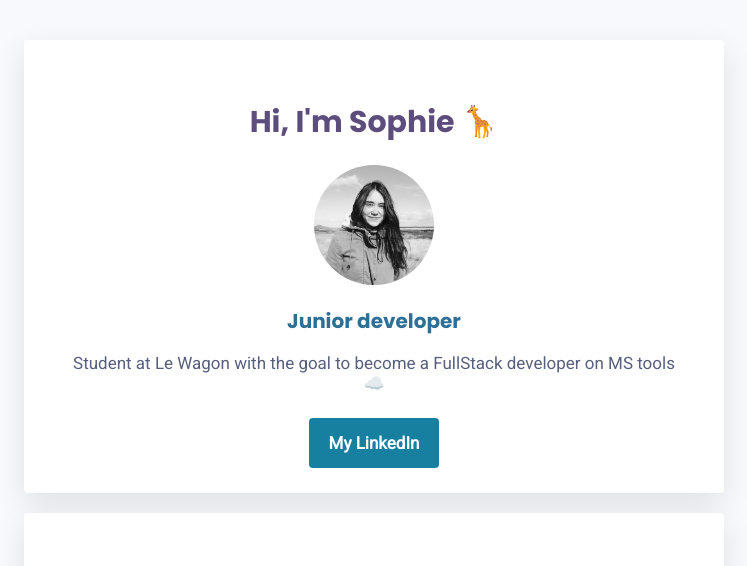
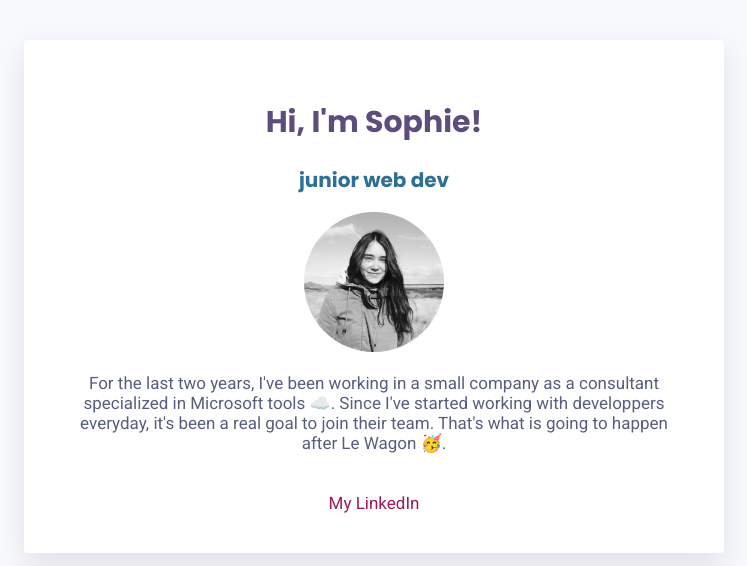
Before and after one commit to sophieguiller/profile, a plain HTML site: page index.html in a window 1280 px wide. Shown: the top 566 px of the page, without its empty margins (266-1013 px from the left). Drawn offline with Linux system fonts and the light colour scheme.

Commit message:
update html

```diff
--- a/index.html
+++ b/index.html
@@ -16,13 +16,15 @@
   <body>
     <div class="container">
       <div class="card_white" id="introduction">
-        <h1>Hi, I'm Sophie 🦒</h1>
-        <img src="images/profile_picture.jpg" width="120px" alt="Sophie" class="img_circle">
-        <h2>Junior developer</h2>
+        <h1>Hi, I'm Sophie!</h1>
+        <h2>junior web dev</h2>
+        <img src="images/profile_picture.jpg" width="140px" alt="Sophie" class="img_circle">
         <p>
-          Student at Le Wagon with the goal to become a FullStack developer on MS tools ☁️
+          For the last two years, I've been working in a small company as a consultant specialized in Microsoft tools ☁️. Since
+          I've started working with developpers everyday, it's been a real goal to join their team. That's what is going to happen
+          after Le Wagon 🥳.
         </p>
-        <a href="https://www.linkedin.com/in/sophie-guillermain/" class="btn-blue" target="_blank">
+        <a href="https://www.linkedin.com/in/sophie-guillermain/" class="btn-pink" target="_blank">
           My LinkedIn
         </a>
       </div>
```
